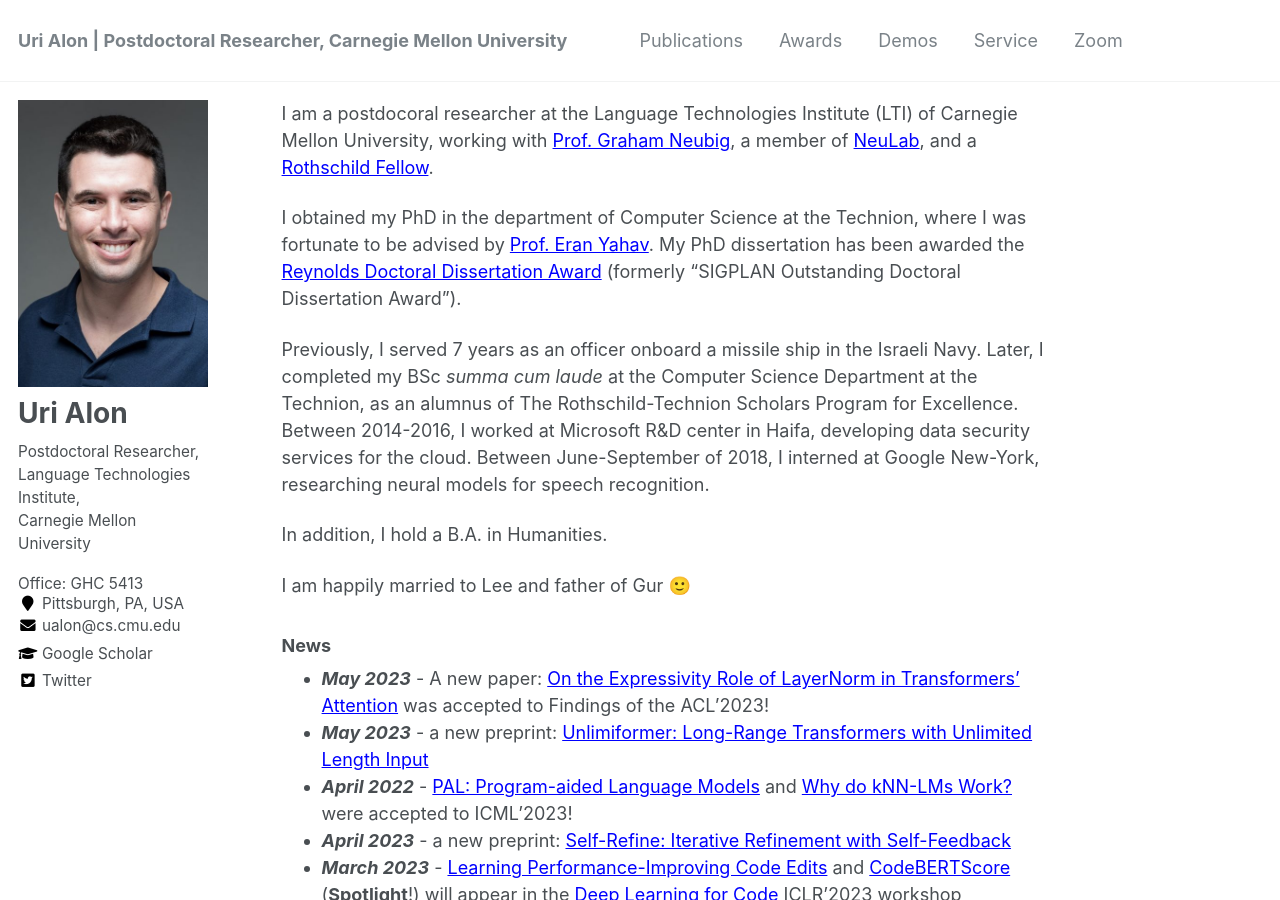
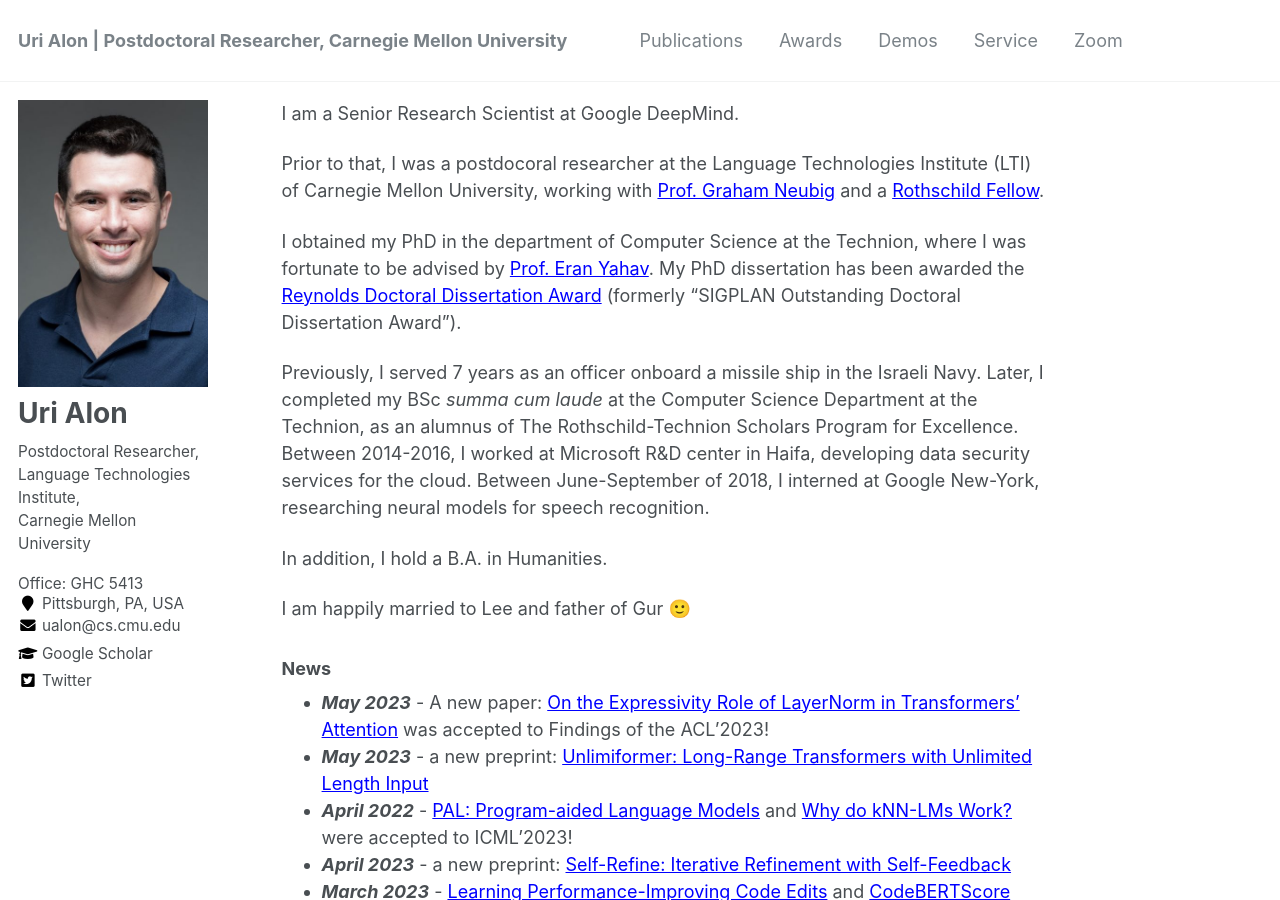
Before and after one commit to urialon/urialon.github.io, a Jekyll site: the page built from _pages/about.md, in a window 1280 px wide and 900 px high. Built offline with Jekyll 4.4.1, drawn with Linux system fonts in a browser that asks for light colours.

Commit message:
Update about.md

```diff
--- a/_pages/about.md
+++ b/_pages/about.md
@@ -48,8 +48,9 @@ feature_row3:
 
 ---
 
-I am a postdocoral researcher at the Language Technologies Institute (LTI) of Carnegie Mellon University, working with [Prof. Graham Neubig](https://www.phontron.com/){:target="_blank"}, a member of [NeuLab](https://www.cs.cmu.edu/~neulab/){:target="_blank"}, and a [Rothschild Fellow](https://issuu.com/dleventer/docs/fellows-2021_booklet_corr-4/12){:target="_blank"}.
+I am a Senior Research Scientist at Google DeepMind.
 
+Prior to that, I was a postdocoral researcher at the Language Technologies Institute (LTI) of Carnegie Mellon University, working with [Prof. Graham Neubig](https://www.phontron.com/){:target="_blank"} and a [Rothschild Fellow](https://issuu.com/dleventer/docs/fellows-2021_booklet_corr-4/12){:target="_blank"}.
 <!-- My research interests are broad and include programming language processing (PLP), natural language processing (NLP) and deep learning in general. -->
 
 I obtained my PhD in the department of Computer Science at the Technion, where I was fortunate to be advised by [Prof. Eran Yahav](https://www.cs.technion.ac.il/~yahave/){:target="_blank"}. My PhD dissertation has been awarded the [Reynolds Doctoral Dissertation Award](https://www.sigplan.org/Awards/Dissertation/){:target="_blank"} (formerly "SIGPLAN Outstanding Doctoral Dissertation Award").
```
